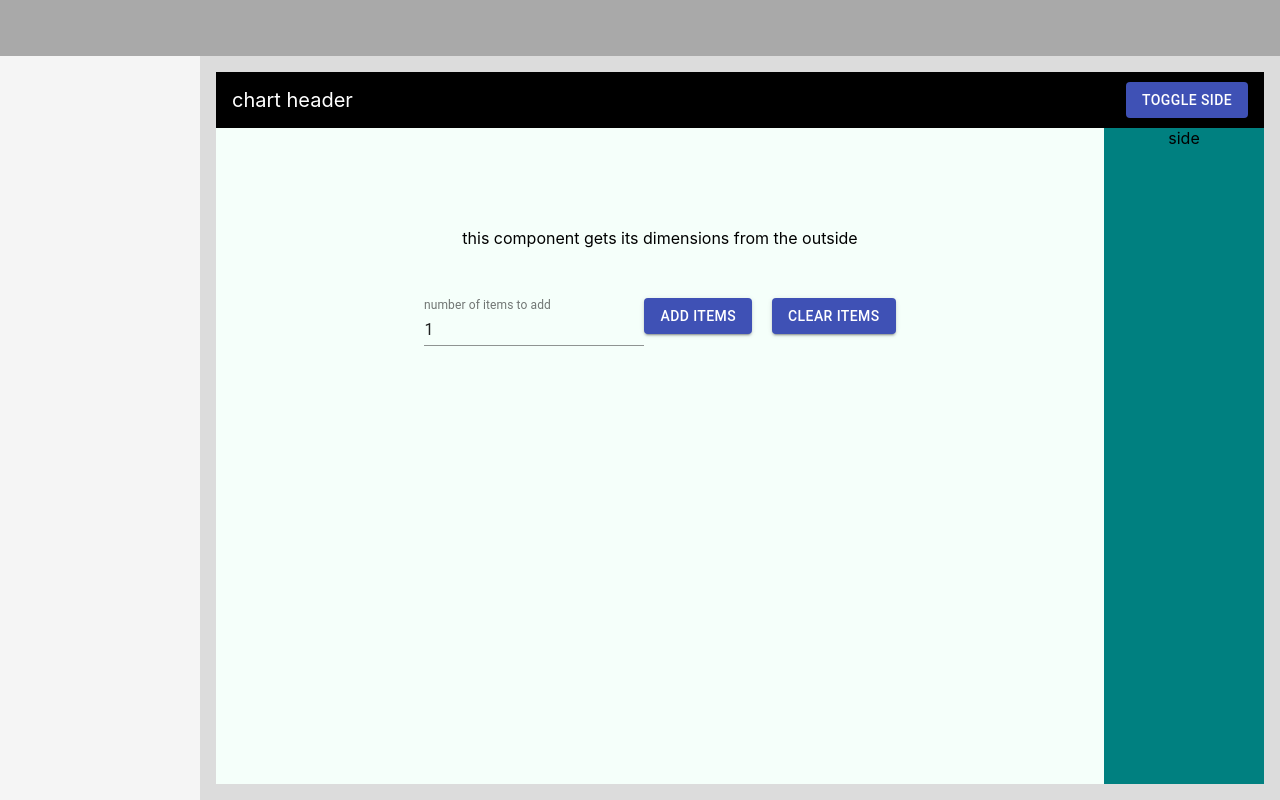
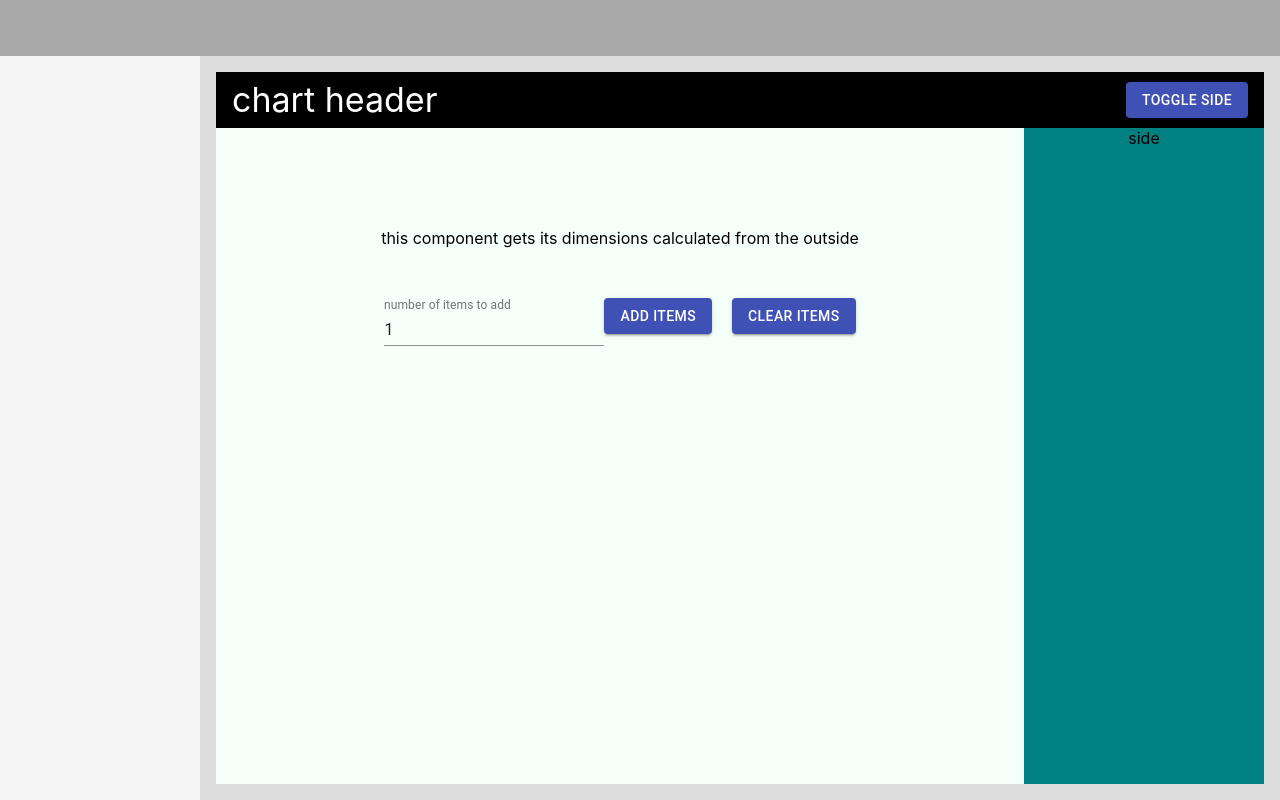
Before and after one commit to danikenan/layout-wd-06072020, a React (Create React App) app: page / in a window 1280 px wide. Built offline with nearby package versions, Linux system fonts and the light colour scheme.

Commit message:
widthAnimationDisabled added

```diff
--- a/src/Components/Content.js
+++ b/src/Components/Content.js
@@ -1,15 +1,17 @@
-import React, { useState, useEffect } from "react";
+import React, { useState, useEffect, useRef } from "react";
 import { makeStyles } from "@material-ui/core/styles";
 import ExtraChart from "./ExtraChart";
 import InnerControls from "./InnerControls";
 import { withResizeDetector } from "react-resize-detector";
 import { Button } from "@material-ui/core";
 
-const initialSideWidth = 160;
+const transitionDuration = 250;
 const useStyles = makeStyles((theme) => {
-  const transition = "0.2s ease-in-out";
+  const initialSideWidth = theme.spacing(30);
+  const transitionTimingFunction = theme.transitions.easing.easeInOut;
   const generalMargin = theme.spacing(2);
   const headerHeight = theme.spacing(7);
+
   return {
     contentRoot: {
       padding: generalMargin,
@@ -36,17 +38,19 @@ const useStyles = makeStyles((theme) => {
       justifyContent: "space-between",
       flexWrap: "wrap",
       alignItems: "center",
-      fontSize: 20
+      fontSize: theme.typography.h4.fontSize
     },
     mainChart: {
       backgroundColor: "mintcream",
-      boxSizing: "border-box",
-      transition,
-      width: (props) => props.mainChartWidth,
+      transitionTimingFunction,
+      transitionDuration,
+      width: (props) =>
+        props.isSideOpen ? props.width - initialSideWidth : props.width,
       height: (props) => props.outsideHeight - generalMargin * 2 - headerHeight
     },
     chartSide: {
-      transition,
+      transitionTimingFunction,
+      transitionDuration,
       backgroundColor: "teal",
       width: initialSideWidth,
       position: "absolute",
@@ -54,46 +58,58 @@ const useStyles = makeStyles((theme) => {
       top: 0,
       bottom: 0,
       transform: (props) =>
-        `translate(${props.sideWidth === 0 ? `${initialSideWidth}px` : 0})`
+        props.isSideOpen ? null : `translate(${initialSideWidth}px)`
     }
   };
 });
 
-const Content = ({ onAddChart, width, outsideHeight }) => {
-  const [sideWidth, setSideWidth] = useState(initialSideWidth);
-  const [mainChartWidth, setMainChartWidth] = useState(width - sideWidth);
+const Content = ({ onChangeExtraCharts, width, outsideHeight }) => {
+  const [isSideOpen, setIsSideOpen] = useState(true);
+  const [arrayToAdd, setArrayToAdd] = useState([]);
+  const [widthAnimationDisabled, setWidthAnimationDisabled] = useState(true);
 
-  const [arrayToAdd, setArrayToAdd] = useState([]);
+  const timer = useRef();
+
+  useEffect(
+    () => () => {
+      if (timer.current) {
+        clearTimeout(timer.current);
+      }
+    },
+    []
+  );
 
   useEffect(() => {
-    onAddChart();
-  }, [arrayToAdd, onAddChart]);
+    onChangeExtraCharts();
+  }, [arrayToAdd, onChangeExtraCharts]);
 
-  useEffect(() => {
-    setMainChartWidth(width - sideWidth);
-  }, [width, sideWidth]);
+  const classes = useStyles({
+    outsideHeight,
+    isSideOpen,
+    width
+  });
 
-  const classes = useStyles({ sideWidth, mainChartWidth, outsideHeight });
-
+  const onToggleSide = () => {
+    setWidthAnimationDisabled(false);
+    setIsSideOpen((prevState) => !prevState);
+    timer.current = setTimeout(() => {
+      setWidthAnimationDisabled(true);
+    }, transitionDuration);
+  };
   return (
     <div className={classes.contentRoot}>
       <div className={classes.mainChartWrapper}>
         <div className={classes.chartHeader}>
           chart header
-          <Button
-            color="primary"
-            variant="contained"
-            onClick={() => {
-              setSideWidth((prevState) =>
-                prevState === initialSideWidth ? 0 : initialSideWidth
-              );
-            }}
-          >
+          <Button color="primary" variant="contained" onClick={onToggleSide}>
             toggle side
           </Button>
         </div>
         <div className={classes.mainChartInnerWrapper}>
-          <div className={classes.mainChart}>
+          <div
+            className={classes.mainChart}
+            style={widthAnimationDisabled ? { transition: "none" } : null}
+          >
             <InnerControls
               onChangeArray={(newArray) => {
                 setArrayToAdd(newArray);
--- a/src/Components/InnerControls.js
+++ b/src/Components/InnerControls.js
@@ -21,7 +21,7 @@ const InnerControls = ({ onChangeArray }) => {
   return (
     <div className={classes.root}>
       <div className={classes.text}>
-        this component gets its dimensions from the outside
+        this component gets its dimensions calculated from the outside
       </div>
       <TextField
         value={numOfItemsToAdd}
--- a/src/Components/MainLayout.js
+++ b/src/Components/MainLayout.js
@@ -34,13 +34,11 @@ const useStyles = makeStyles((theme) => ({
     flex: 1,
     overflow: "auto",
     position: "relative",
-    padding: theme.spacing.l2,
     display: "flex"
   },
   content: {
     display: "flex",
     flexDirection: "column",
-    boxSizing: "border-box",
     width: "100%",
     flex: 1,
     overflow: "visible"
@@ -64,7 +62,10 @@ const MainLayout = (props) => {
           {({ height }) => (
             <div className={classes.contentWrapper}>
               <div className={classes.content}>
-                <Content outsideHeight={height} onAddChart={handleAddChart} />
+                <Content
+                  outsideHeight={height}
+                  onChangeExtraCharts={handleAddChart}
+                />
                 <div ref={endRef} />
               </div>
             </div>
```
